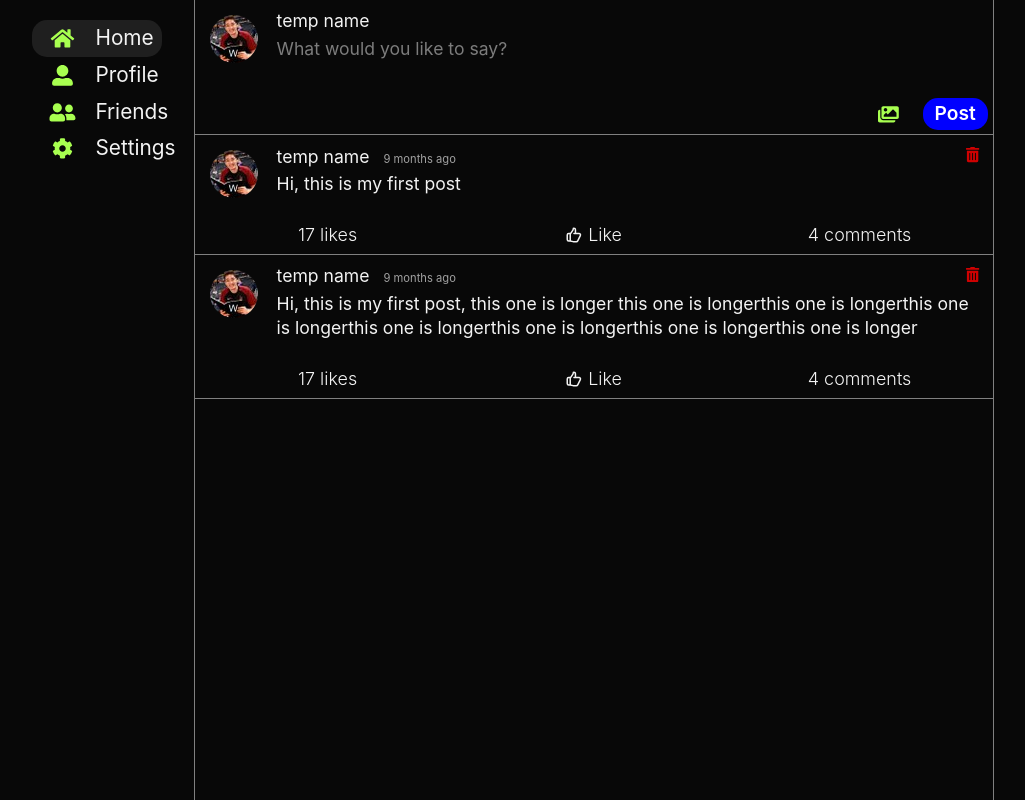
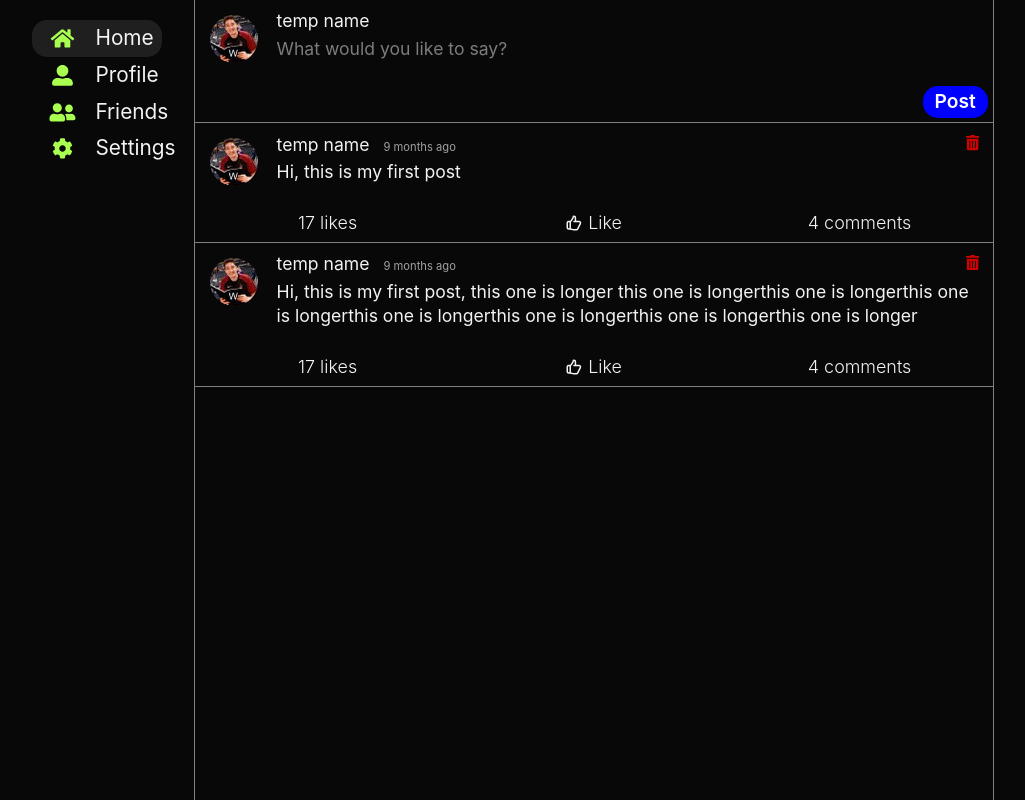
Before and after one commit to social-media-app-project/social-media-app, a React (Create React App) app in the folder frontend/: page / in a window 1280 px wide. Shown: the whole page, without its empty margins (132-1157 px from the left). Built offline with nearby package versions, Linux system fonts and the light colour scheme.

Commit message:
create post handle create post

```diff
--- a/frontend/src/components/CreatePost/CreatePost.js
+++ b/frontend/src/components/CreatePost/CreatePost.js
@@ -1,47 +1,85 @@
-import React, { useState } from "react";
+import React, { useRef } from "react";
 import LargeTextInput from "../common/form/LargeTextInput/LargeTextInput";
 import GeneralPostContainer from "../GeneralPostContainer/GeneralPostContainer";
-import PostImageSlideshow from "../PostImageSlideshow/PostImageSlideshow";
-import AttachmentsBar from "./AttachmentsBar/AttachmentsBar";
 import styles from "./CreatePost.module.css";
 import CreatePostButton from "./CreatePostButton/CreatePostButton";
+// import PostImageSlideshow from "../PostImageSlideshow/PostImageSlideshow";
+// import AttachmentsBar from "./AttachmentsBar/AttachmentsBar";
 
 const CreatePost = (props) => {
-  const [images, setImages] = useState([]);
+  // const [images, setImages] = useState([]);
 
-  const handleImageUpload = (e) => {
-    const fileURLs = [];
+  // const handleImageUpload = (e) => {
+  //   const fileURLs = [];
 
-    for (let i = 0; i < e.target.files.length; i++) {
-      fileURLs.push(URL.createObjectURL(e.target.files[i]));
+  //   for (let i = 0; i < e.target.files.length; i++) {
+  //     fileURLs.push(URL.createObjectURL(e.target.files[i]));
+  //   }
+
+  //   setImages([...images, ...fileURLs]);
+  // };
+
+  // const handleRemoveImage = (index) => {
+  //   setImages([
+  //     ...images.slice(0, index),
+  //     ...images.slice(index + 1, images.length),
+  //   ]);
+  // };
+  const textArea = useRef();
+  const handelCreatePost = async (e) => {
+    e.preventDefault();
+    const token = localStorage.getItem("token");
+    const text = textArea.current;
+    try {
+      let response = await fetch(`${process.env.REACT_APP_TEST_URL}posts`, {
+        method: "POST",
+        mode: "cors",
+        headers: {
+          Authorization: token,
+          Accept: "*/*",
+          "Content-Type": "application/json",
+        },
+        body: JSON.stringify({
+          message: text,
+        }),
+      });
+      let data = await response.json();
+      if (response.ok) {
+        console.log(data);
+      } else {
+        throw new Error("cannot send data");
       }
-
-    setImages([...images, ...fileURLs]);
-  };
-
-  const handleRemoveImage = (index) => {
-    setImages([
-      ...images.slice(0, index),
-      ...images.slice(index + 1, images.length),
-    ]);
+    } catch (error) {
+    } finally {
+      let val = e.target.querySelector("#textBox");
+      val.textContent = "";
+    }
   };
 
   return (
     <div className={styles["create-post-container"]}>
+      <form onSubmit={(event) => handelCreatePost(event)}>
         <GeneralPostContainer props={props}>
-        <LargeTextInput placeholder={"What would you like to say?"} />
+          <LargeTextInput
+            placeholder={"What would you like to say?"}
+            value={textArea.current}
+            onChange={(e) => {
+              textArea.current = e.target.textContent;
+            }}
+          />
         </GeneralPostContainer>
-      <div className={styles["slideshow-container"]}>
+        {/* <div className={styles["slideshow-container"]}>
         <PostImageSlideshow
         images={images}
         handleRemoveImage={handleRemoveImage}
         editable
         />
-      </div>
+      </div> */}
         <div className={styles["buttons-container"]}>
-        <AttachmentsBar handleImageUpload={handleImageUpload} />
+          {/* <AttachmentsBar handleImageUpload={handleImageUpload} /> */}
           <CreatePostButton />
         </div>
+      </form>
     </div>
   );
 };
```
Lines whose indentation alone changed are shown as unchanged.
